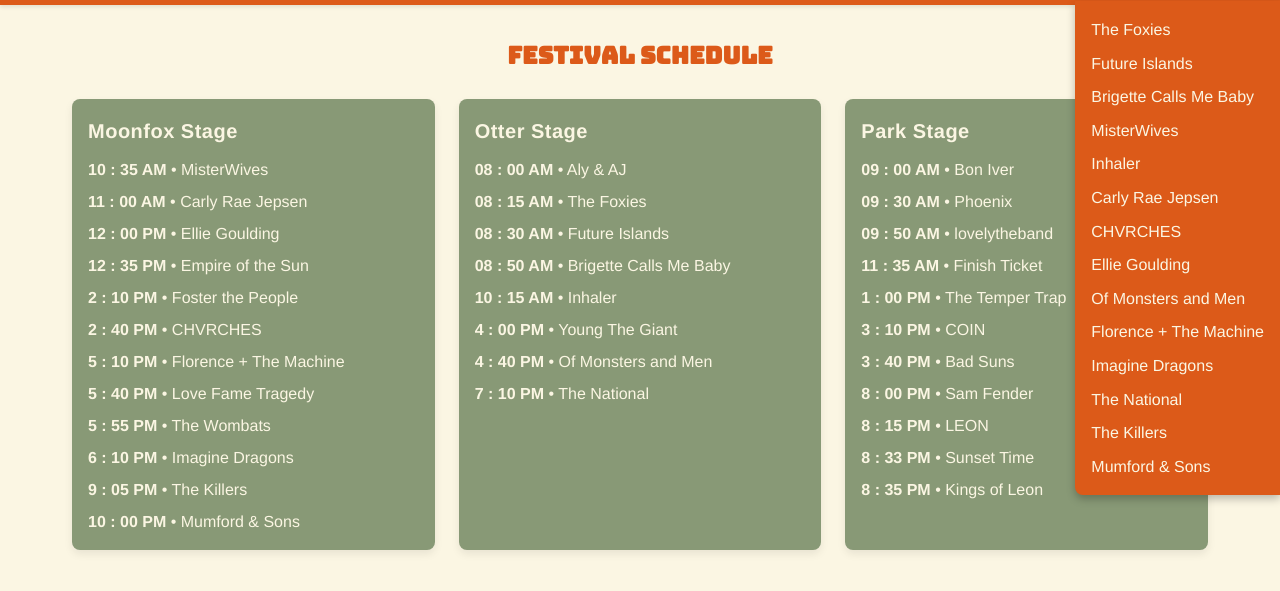
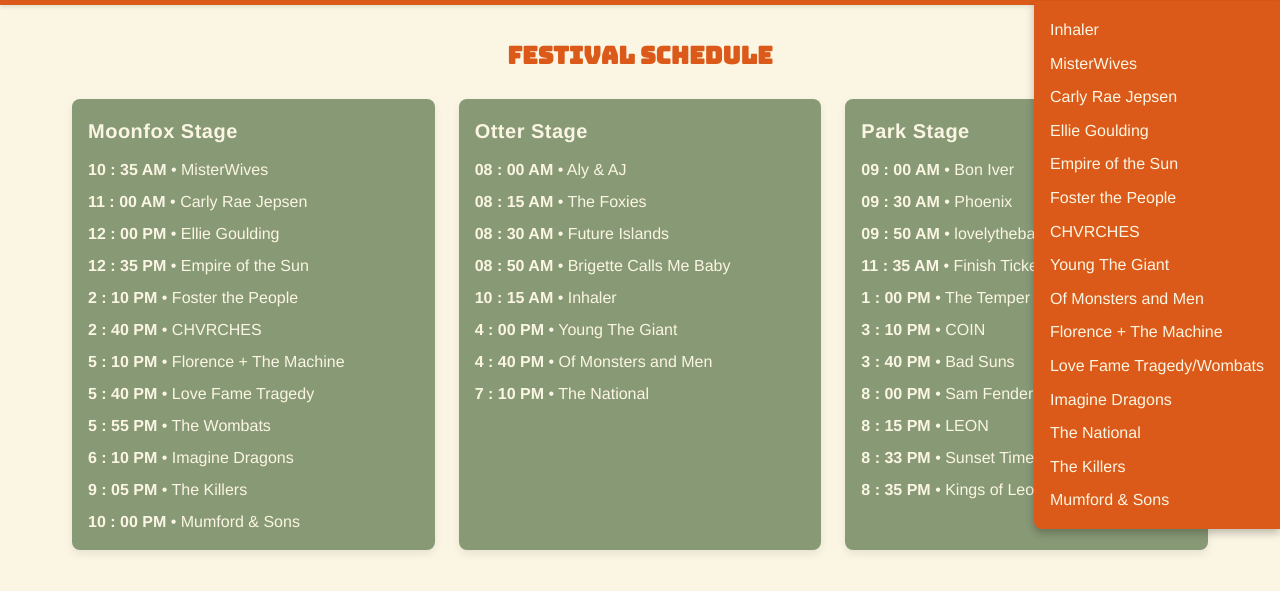
Before and after one commit to cMcVay/Connoroo, a plain HTML site: page schedule.html in a window 1280 px wide. Both pictures are taken after a click on the button "Toggle band menu". Shown: the part 57-648 px from the top of the page. Drawn offline with Linux system fonts and the light colour scheme.

Commit message:
Update schedule.html
update band links

```diff
--- a/schedule.html
+++ b/schedule.html
@@ -26,24 +26,25 @@
   </nav>
 
   <!-- dropdown list of all bands -->
-  <div class="band-menu" id="bandMenu">
-    <ul>
-      <li><a href="bands/the-foxies.html">The Foxies</a></li>
-      <li><a href="bands/future-islands.html">Future Islands</a></li>
-      <li><a href="bands/brigette-calls-me-baby.html">Brigette Calls Me Baby</a></li>
-      <li><a href="bands/misterwives.html">MisterWives</a></li>
-      <li><a href="bands/inhaler.html">Inhaler</a></li>
-      <li><a href="bands/carly-rae-jepsen.html">Carly Rae Jepsen</a></li>
-      <li><a href="bands/chvrches.html">CHVRCHES</a></li>
-      <li><a href="bands/ellie-goulding.html">Ellie Goulding</a></li>
-      <li><a href="bands/of-monsters-and-men.html">Of Monsters and Men</a></li>
-      <li><a href="bands/florence-and-the-machine.html">Florence + The Machine</a></li>
-      <li><a href="bands/imagine-dragons.html">Imagine Dragons</a></li>
-      <li><a href="bands/the-national.html">The National</a></li>
-      <li><a href="bands/the-killers.html">The Killers</a></li>
-      <li><a href="bands/mumford-and-sons.html">Mumford & Sons</a></li>
-    </ul>
-  </div>
+<div class="band-menu" id="bandMenu">
+  <ul>
+    <li><a href="inhaler.html">Inhaler</a></li>
+    <li><a href="misterwives.html">MisterWives</a></li>
+    <li><a href="carly-rae-jepsen.html">Carly Rae Jepsen</a></li>
+    <li><a href="ellie-goulding.html">Ellie Goulding</a></li>
+    <li><a href="empire-of-the-sun.html">Empire of the Sun</a></li>
+    <li><a href="foster-the-people.html">Foster the People</a></li>
+    <li><a href="chvrches.html">CHVRCHES</a></li>
+    <li><a href="young-the-giant.html">Young The Giant</a></li>
+    <li><a href="of-monsters-and-men.html">Of Monsters and Men</a></li>
+    <li><a href="florence-and-the-machine.html">Florence + The Machine</a></li>
+    <li><a href="lft-the-wombats.html">Love Fame Tragedy/Wombats</a></li>
+    <li><a href="imagine-dragons.html">Imagine Dragons</a></li>
+    <li><a href="the-national.html">The National</a></li>
+    <li><a href="the-killers.html">The Killers</a></li>
+    <li><a href="mumford-and-sons.html">Mumford & Sons</a></li>
+  </ul>
+</div>
   <!-- ────────────────────────────────────────────────────────────── -->
 
   <!-- ─── SCHEDULE CONTENT ──────────────────────────────────────── -->
```
